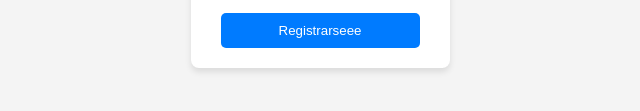
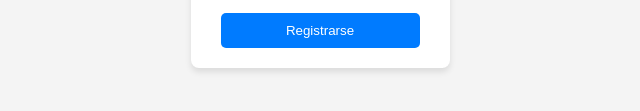
Before and after one commit to Kxcwrx/LoginHtml, a plain HTML site: page index.html in a window 1280 px wide. Shown: the part 481-592 px from the top of the page, 320-960 px from the left. Drawn offline with Linux system fonts and the light colour scheme.

Commit message:
Cambiossssss

```diff
--- a/index.html
+++ b/index.html
@@ -15,7 +15,7 @@
       <button type="submit">Ingresar</button>
     </form>
     <p id="response-message"></p>
-    <button id="register-btn">Registrarseee</button>
+    <button id="register-btn">Registrarse</button>
   </div>
 
   <script src="script.js"></script>
```
